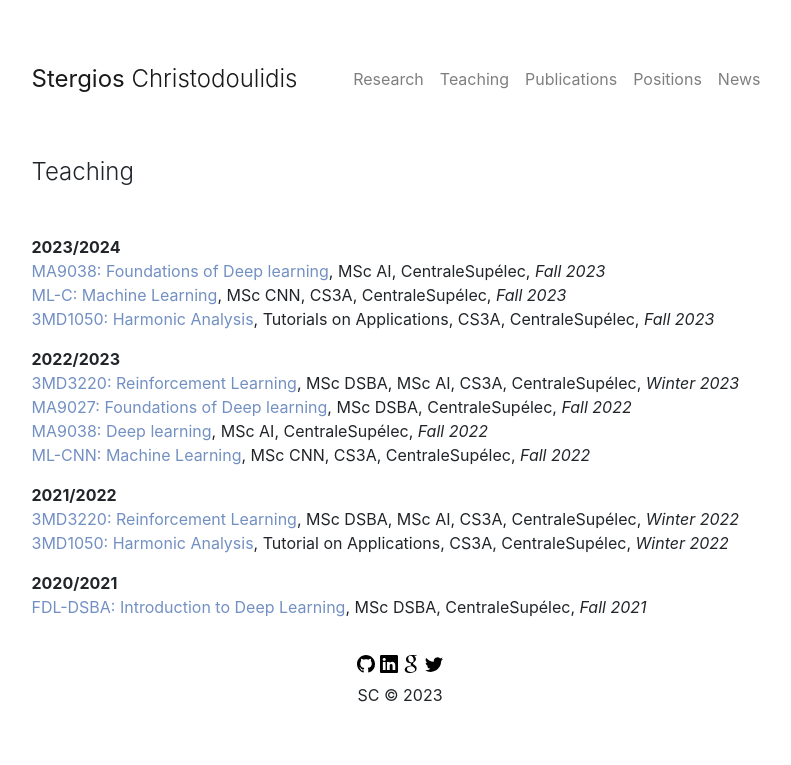
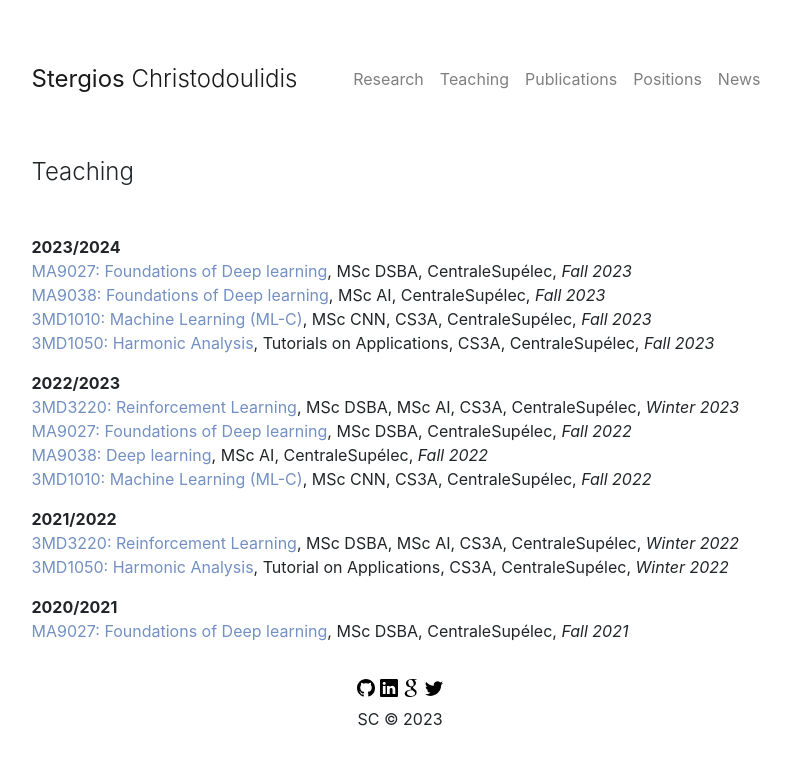
Before and after one commit to stergioc/stergioc.github.io, a Jekyll site: the page built from teaching.md, in a window 1280 px wide. Shown: the top 765 px of the page, without its empty margins (240-1031 px from the left). Built offline with Jekyll 4.4.1, drawn with Linux system fonts in a browser that asks for light colours; nearby versions of some CDN libraries.

Commit message:
Added DSBA course 2023/2024

```diff
--- a/teaching.md
+++ b/teaching.md
@@ -4,19 +4,20 @@ title: Teaching
 ---
 
 **2023/2024**
+<a href="https://centralesupelec.edunao.com/course/view.php?id=7535" target="_blank">MA9027: Foundations of Deep learning</a>, MSc DSBA, CentraleSupélec, *Fall 2023*
 <a href="https://centralesupelec.edunao.com/course/view.php?id=7125" target="_blank">MA9038: Foundations of Deep learning</a>, MSc AI, CentraleSupélec, *Fall 2023*
-<a href="https://centralesupelec.edunao.com/course/view.php?id=7806" target="_blank">ML-C: Machine Learning</a>, MSc CNN, CS3A, CentraleSupélec, *Fall 2023*
+<a href="https://centralesupelec.edunao.com/course/view.php?id=7806" target="_blank">3MD1010: Machine Learning (ML-C)</a>, MSc CNN, CS3A, CentraleSupélec, *Fall 2023*
 <a href="https://centralesupelec.edunao.com/course/view.php?id=6849" target="_blank">3MD1050: Harmonic Analysis</a>, Tutorials on Applications, CS3A, CentraleSupélec, *Fall 2023*
 
 **2022/2023**
 <a href="https://centralesupelec.edunao.com/course/view.php?id=6211" target="_blank">3MD3220: Reinforcement Learning</a>, MSc DSBA, MSc AI, CS3A, CentraleSupélec, *Winter 2023*
 <a href="https://centralesupelec.edunao.com/course/view.php?id=6101" target="_blank">MA9027: Foundations of Deep learning</a>, MSc DSBA, CentraleSupélec, *Fall 2022*
 <a href="https://centralesupelec.edunao.com/course/view.php?id=5746" target="_blank">MA9038: Deep learning</a>, MSc AI, CentraleSupélec, *Fall 2022*
-<a href="https://centralesupelec.edunao.com/course/view.php?id=6186" target="_blank">ML-CNN: Machine Learning</a>, MSc CNN, CS3A, CentraleSupélec, *Fall 2022*
+<a href="https://centralesupelec.edunao.com/course/view.php?id=6186" target="_blank">3MD1010: Machine Learning (ML-C)</a>, MSc CNN, CS3A, CentraleSupélec, *Fall 2022*
 
 **2021/2022**
 <a href="https://centralesupelec.edunao.com/course/view.php?id=3753" target="_blank">3MD3220: Reinforcement Learning</a>, MSc DSBA, MSc AI, CS3A, CentraleSupélec, *Winter 2022*
 <a href="https://centralesupelec.edunao.com/course/view.php?id=3728" target="_blank">3MD1050: Harmonic Analysis</a>, Tutorial on Applications, CS3A, CentraleSupélec, *Winter 2022*
 
 **2020/2021**
-<a href="https://centralesupelec.edunao.com/course/view.php?id=4042" target="_blank">FDL-DSBA: Introduction to Deep Learning</a>, MSc DSBA, CentraleSupélec, *Fall 2021*
+<a href="https://centralesupelec.edunao.com/course/view.php?id=4042" target="_blank">MA9027: Foundations of Deep learning</a>, MSc DSBA, CentraleSupélec, *Fall 2021*
```
